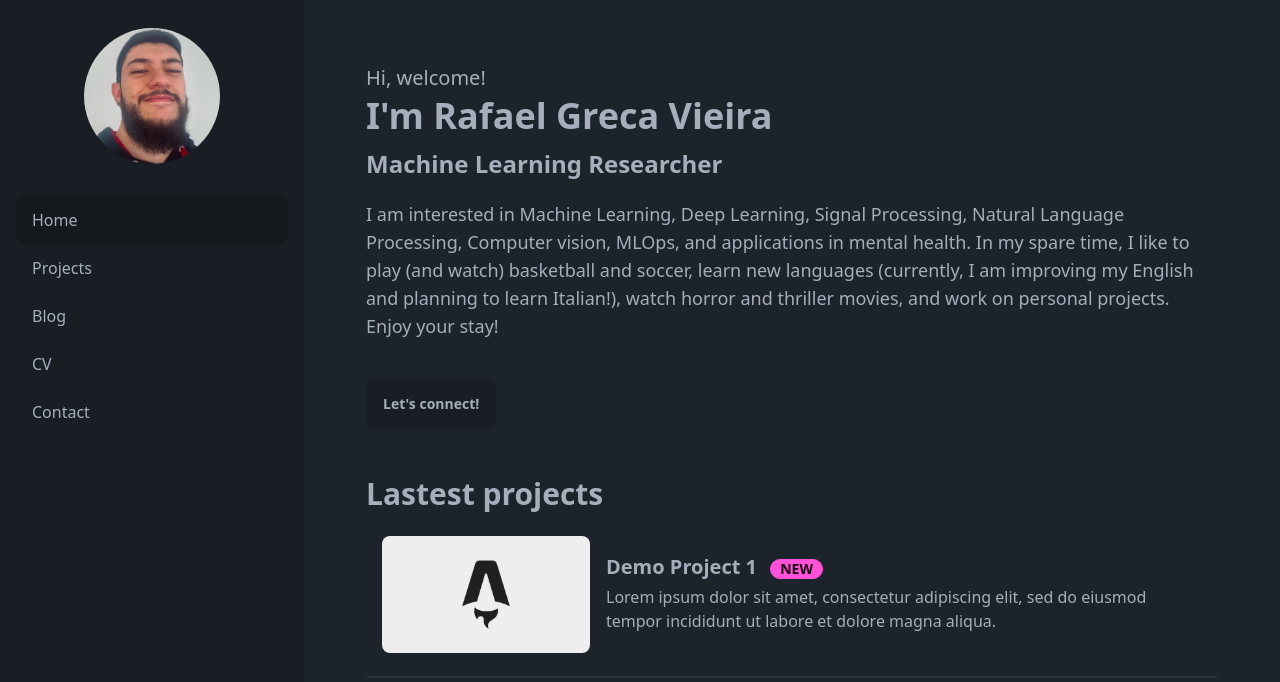
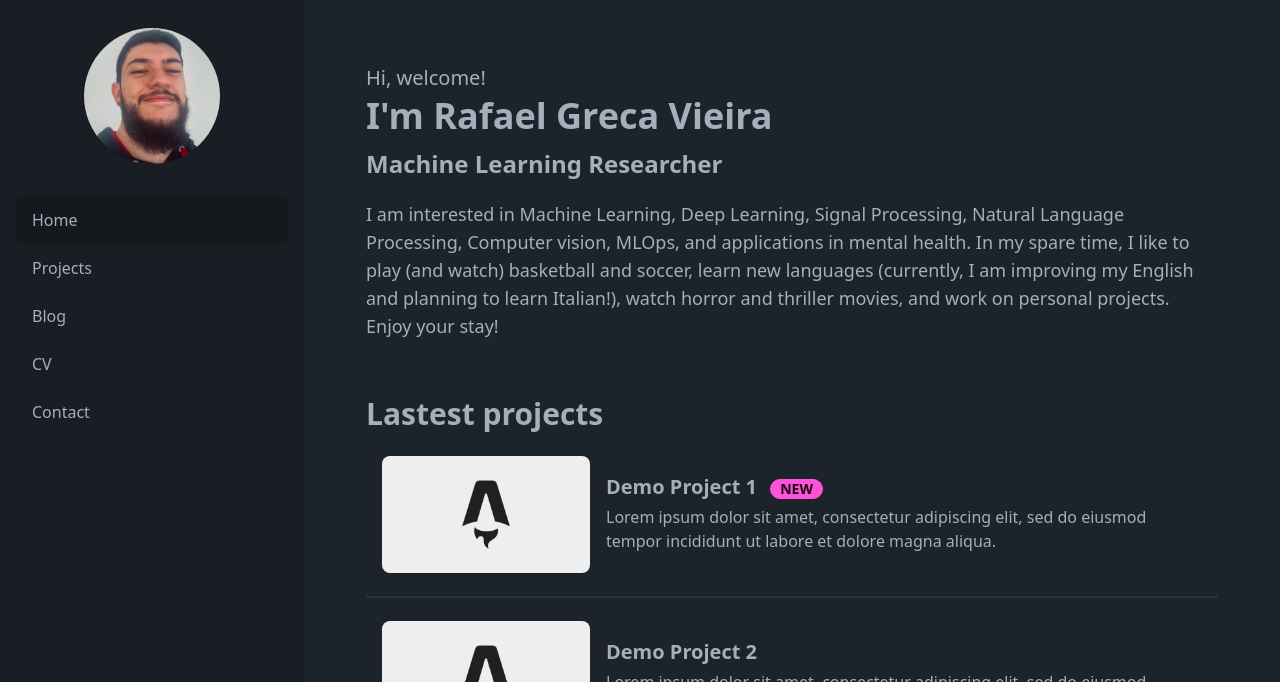
Before and after one commit to rafaelgreca/rafaelgreca.github.io, an Astro site: page / in a window 1280 px wide. Shown: the top 682 px of the page. Built offline with nearby package versions, Linux system fonts and the light colour scheme; Astro itself is replaced by a stand-in of ours.

Commit message:
removing linkedin connection button

```diff
--- a/src/pages/index.astro
+++ b/src/pages/index.astro
@@ -18,9 +18,6 @@ const last_posts = posts.slice(0, 3);
       <text class="text-lg">
         I am interested in Machine Learning, Deep Learning, Signal Processing, Natural Language Processing, Computer vision, MLOps, and applications in mental health. In my spare time, I like to play (and watch) basketball and soccer, learn new languages (currently, I am improving my English and planning to learn Italian!), watch horror and thriller movies, and work on personal projects. Enjoy your stay!
       </text>
-    </div>
-    <div class="mt-8">
-      <a class="btn" href="https://www.linkedin.com/in/rafaelgreca/" target="_blank"> Let's connect!</a>
     </div>
   </div>
 
```
